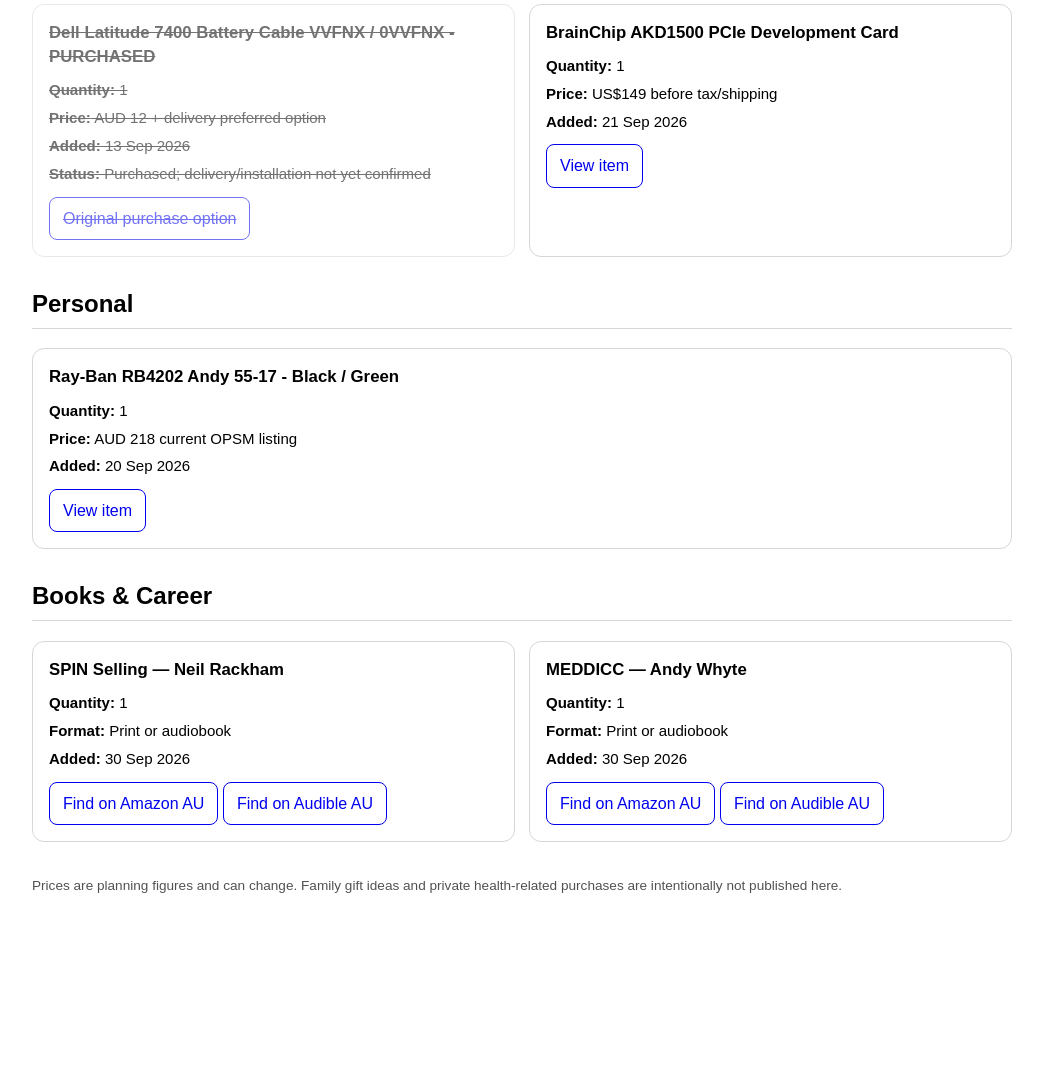
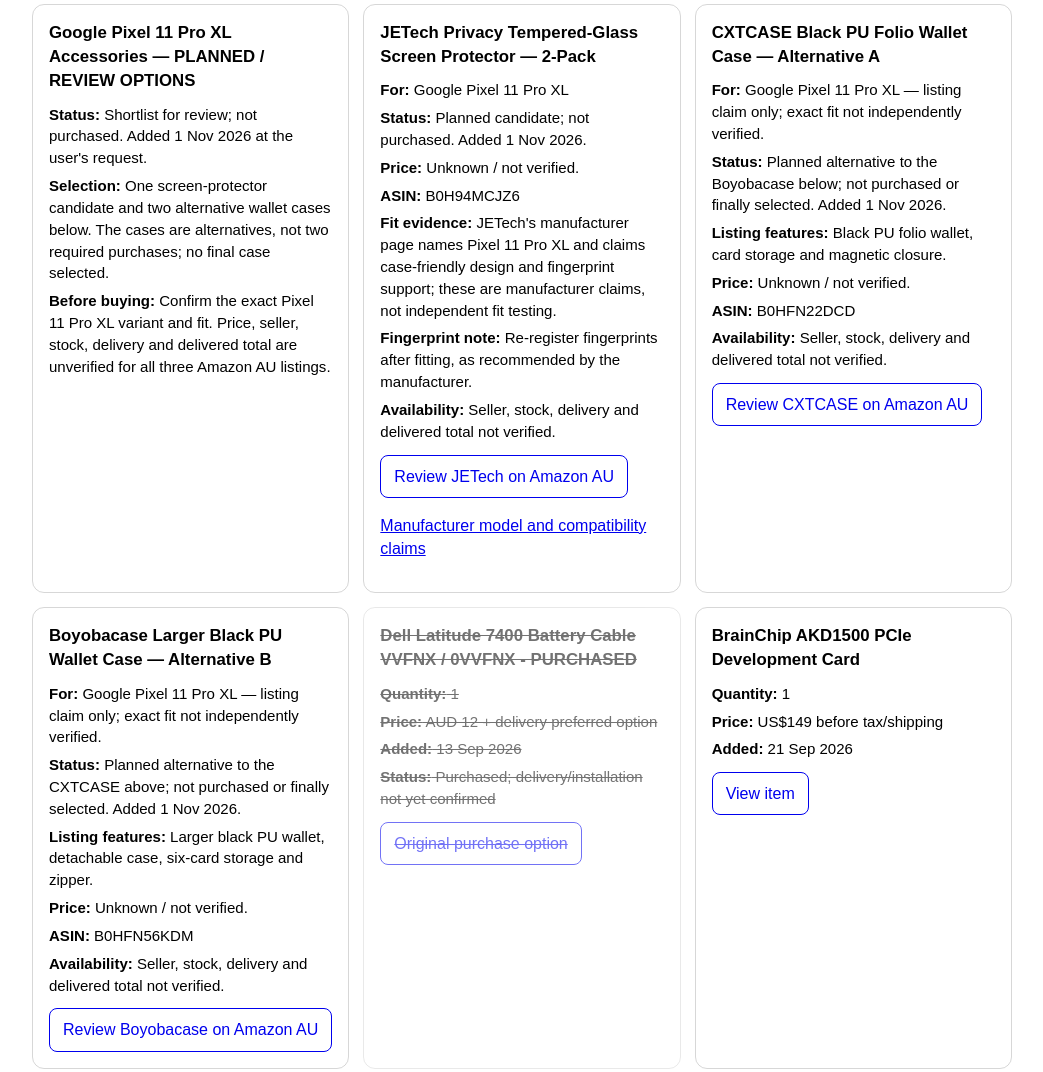
Before and after one commit to rreynolds24/rreynolds24.github.io, a plain HTML site: page planned-purchases/index.html in a window 1280 px wide. Shown: the part 7495-8567 px from the top of the page, without its empty margins (118-1161 px from the left). Before the commit the page ends 8439 px from the top, so only its background shows below. Drawn offline with Linux system fonts and the light colour scheme.

Commit message:
Add Pixel 11 Pro XL accessory shortlist with alternative cases and verification caveats

```diff
--- a/planned-purchases/index.html
+++ b/planned-purchases/index.html
@@ -369,6 +369,57 @@
 
   <h2 class="section">Technology & Repairs</h2>
   <div class="grid">
+
+    <article class="item" id="pixel-11-pro-xl-accessories">
+      <h3>Google Pixel 11 Pro XL Accessories — PLANNED / REVIEW OPTIONS</h3>
+      <div class="meta">
+        <div><strong>Status:</strong> Shortlist for review; not purchased. Added 1 Nov 2026 at the user's request.</div>
+        <div><strong>Selection:</strong> One screen-protector candidate and two alternative wallet cases below. The cases are alternatives, not two required purchases; no final case selected.</div>
+        <div><strong>Before buying:</strong> Confirm the exact Pixel 11 Pro XL variant and fit. Price, seller, stock, delivery and delivered total are unverified for all three Amazon AU listings.</div>
+      </div>
+    </article>
+
+    <article class="item" id="pixel-11-pro-xl-jetech-b0h94mcjz6">
+      <h3>JETech Privacy Tempered-Glass Screen Protector — 2-Pack</h3>
+      <div class="meta">
+        <div><strong>For:</strong> Google Pixel 11 Pro XL</div>
+        <div><strong>Status:</strong> Planned candidate; not purchased. Added 1 Nov 2026.</div>
+        <div><strong>Price:</strong> Unknown / not verified.</div>
+        <div><strong>ASIN:</strong> B0H94MCJZ6</div>
+        <div><strong>Fit evidence:</strong> JETech's manufacturer page names Pixel 11 Pro XL and claims case-friendly design and fingerprint support; these are manufacturer claims, not independent fit testing.</div>
+        <div><strong>Fingerprint note:</strong> Re-register fingerprints after fitting, as recommended by the manufacturer.</div>
+        <div><strong>Availability:</strong> Seller, stock, delivery and delivered total not verified.</div>
+      </div>
+      <a class="buy" href="https://www.amazon.com.au/dp/B0H94MCJZ6" target="_blank" rel="noopener">Review JETech on Amazon AU</a>
+      <p><a href="https://www.ijetech.com/product/google-pixel-11-pro-xl-screen-protector-329305.html" target="_blank" rel="noopener">Manufacturer model and compatibility claims</a></p>
+    </article>
+
+    <article class="item" id="pixel-11-pro-xl-cxtcase-b0hfn22dcd">
+      <h3>CXTCASE Black PU Folio Wallet Case — Alternative A</h3>
+      <div class="meta">
+        <div><strong>For:</strong> Google Pixel 11 Pro XL — listing claim only; exact fit not independently verified.</div>
+        <div><strong>Status:</strong> Planned alternative to the Boyobacase below; not purchased or finally selected. Added 1 Nov 2026.</div>
+        <div><strong>Listing features:</strong> Black PU folio wallet, card storage and magnetic closure.</div>
+        <div><strong>Price:</strong> Unknown / not verified.</div>
+        <div><strong>ASIN:</strong> B0HFN22DCD</div>
+        <div><strong>Availability:</strong> Seller, stock, delivery and delivered total not verified.</div>
+      </div>
+      <a class="buy" href="https://www.amazon.com.au/dp/B0HFN22DCD" target="_blank" rel="noopener">Review CXTCASE on Amazon AU</a>
+    </article>
+
+    <article class="item" id="pixel-11-pro-xl-boyobacase-b0hfn56kdm">
+      <h3>Boyobacase Larger Black PU Wallet Case — Alternative B</h3>
+      <div class="meta">
+        <div><strong>For:</strong> Google Pixel 11 Pro XL — listing claim only; exact fit not independently verified.</div>
+        <div><strong>Status:</strong> Planned alternative to the CXTCASE above; not purchased or finally selected. Added 1 Nov 2026.</div>
+        <div><strong>Listing features:</strong> Larger black PU wallet, detachable case, six-card storage and zipper.</div>
+        <div><strong>Price:</strong> Unknown / not verified.</div>
+        <div><strong>ASIN:</strong> B0HFN56KDM</div>
+        <div><strong>Availability:</strong> Seller, stock, delivery and delivered total not verified.</div>
+      </div>
+      <a class="buy" href="https://www.amazon.com.au/dp/B0HFN56KDM" target="_blank" rel="noopener">Review Boyobacase on Amazon AU</a>
+    </article>
+
     <article class="item purchased">
       <h3>Dell Latitude 7400 Battery Cable VVFNX / 0VVFNX - PURCHASED</h3>
       <div class="meta">
```
